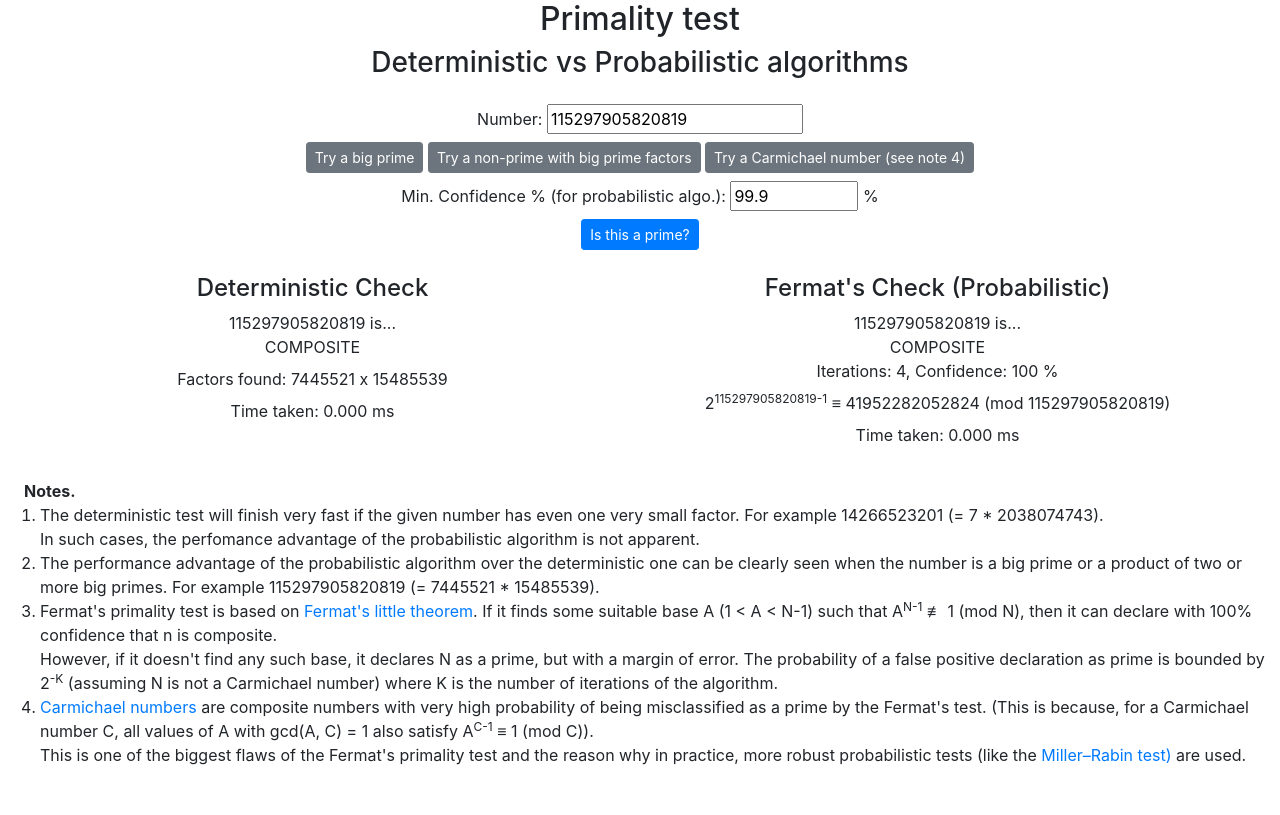
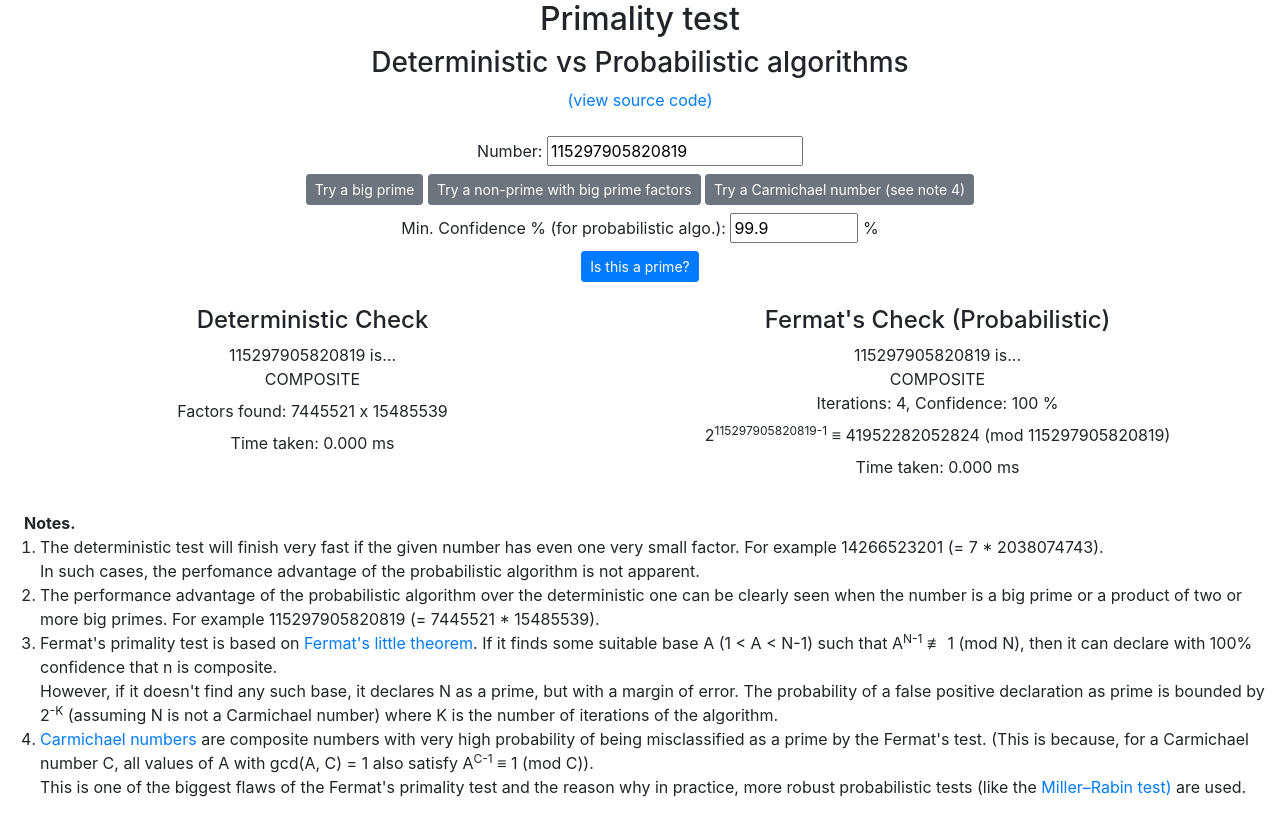
Before and after one commit to kanishk509/prime-determ-vs-prob, a React (Create React App) app: page / in a window 1280 px wide. Built offline with nearby package versions, Linux system fonts and the light colour scheme.

Commit message:
add link to source code

```diff
--- a/src/App.jsx
+++ b/src/App.jsx
@@ -38,6 +38,9 @@ const App = () => {
     <div class="text-center">
       <h2>Primality test</h2>
       <h3>Deterministic vs Probabilistic algorithms</h3>
+      <a href="https://github.com/kanishk509/prime-determ-vs-prob">
+        (view source code)
+      </a>
       <div class="my-4">
         <div class="my-2">
           Number:{" "}
```
